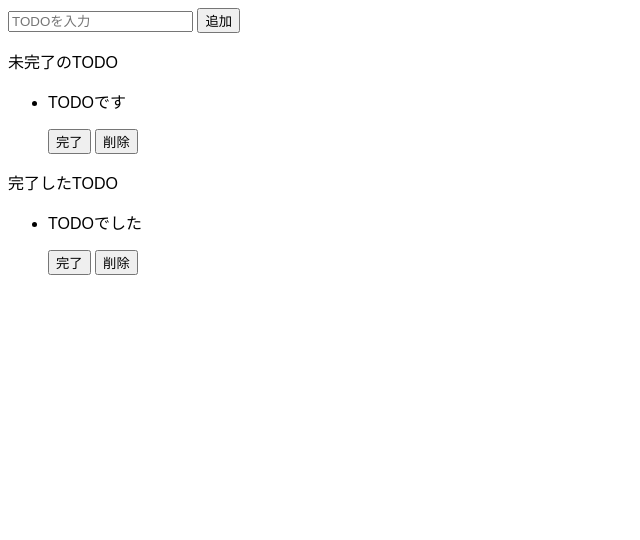
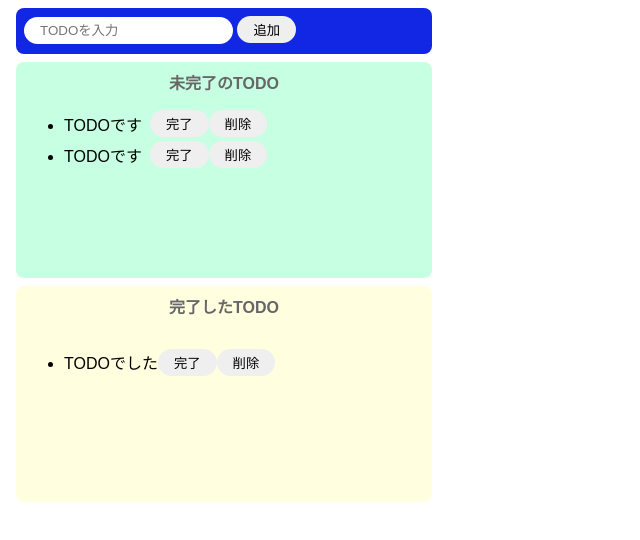
Before and after one commit to kaityuu21/codesandbox-test, a website built with Parcel: page index.html in a window 1280 px wide. Shown: the whole page, without its empty margins (0-640 px from the left). Built offline with nearby package versions, Linux system fonts and the light colour scheme.

Commit message:
cssスタイリング

```diff
--- a/index.html
+++ b/index.html
@@ -6,27 +6,30 @@
   </head>
 
   <body>
-    <div>
+    <div class="input-area">
       <input placeholder="TODOを入力" />
       <button>追加</button>
     </div>
-    <div>
-      <p>未完了のTODO</p>
+    <div class="incomplete-area">
+      <p class="title">未完了のTODO</p>
       <ul>
-        <li>
-          <div>
-            <p>TODOです</p>
+        <div class="list-row">
+          <li>TODOです</li>
           <button>完了</button>
           <button>削除</button>
         </div>
-        </li>
+        <div class="list-row">
+          <li>TODOです</li>
+          <button>完了</button>
+          <button>削除</button>
+        </div>
       </ul>
     </div>
-    <div>
-      <p>完了したTODO</p>
+    <div class="complete-area">
+      <p class="title">完了したTODO</p>
       <ul>
         <li>
-          <div>
+          <div class="list-row">
             <p>TODOでした</p>
             <button>完了</button>
             <button>削除</button>
--- a/src/styles.css
+++ b/src/styles.css
@@ -1,3 +1,65 @@
 body {
   font-family: sans-serif;
 }
+
+input {
+  border-radius: 16px;
+  border: none;
+  padding: 6px 16px;
+  outline: none;
+}
+
+button {
+  border-radius: 16px;
+  border: none;
+  padding: 4px 16px;
+}
+
+button:hover {
+  background-color: #ff7fff;
+  cursor: pointer;
+}
+
+li {
+  margin-right: 8px;
+}
+
+.input-area {
+  background-color: #1227e4;
+  width: 400px;
+  height: 30px;
+  padding: 8px;
+  margin: 8px;
+  border-radius: 8px;
+}
+
+.incomplete-area {
+  background-color: #c6ffe2;
+  width: 400px;
+  min-height: 200px;
+  padding: 8px;
+  margin: 8px;
+  border-radius: 8px;
+}
+
+.complete-area {
+  background-color: #ffffe0;
+  width: 400px;
+  min-height: 200px;
+  padding: 8px;
+  margin: 8px;
+  border-radius: 8px;
+}
+
+.title {
+  text-align: center;
+  margin-top: 0;
+  font-weight: bold;
+  color: #666;
+}
+
+.list-row {
+  display: flex;
+  align-items: center;
+  padding-bottom: 4px;
+}
```
Lines whose indentation alone changed are shown as unchanged.
